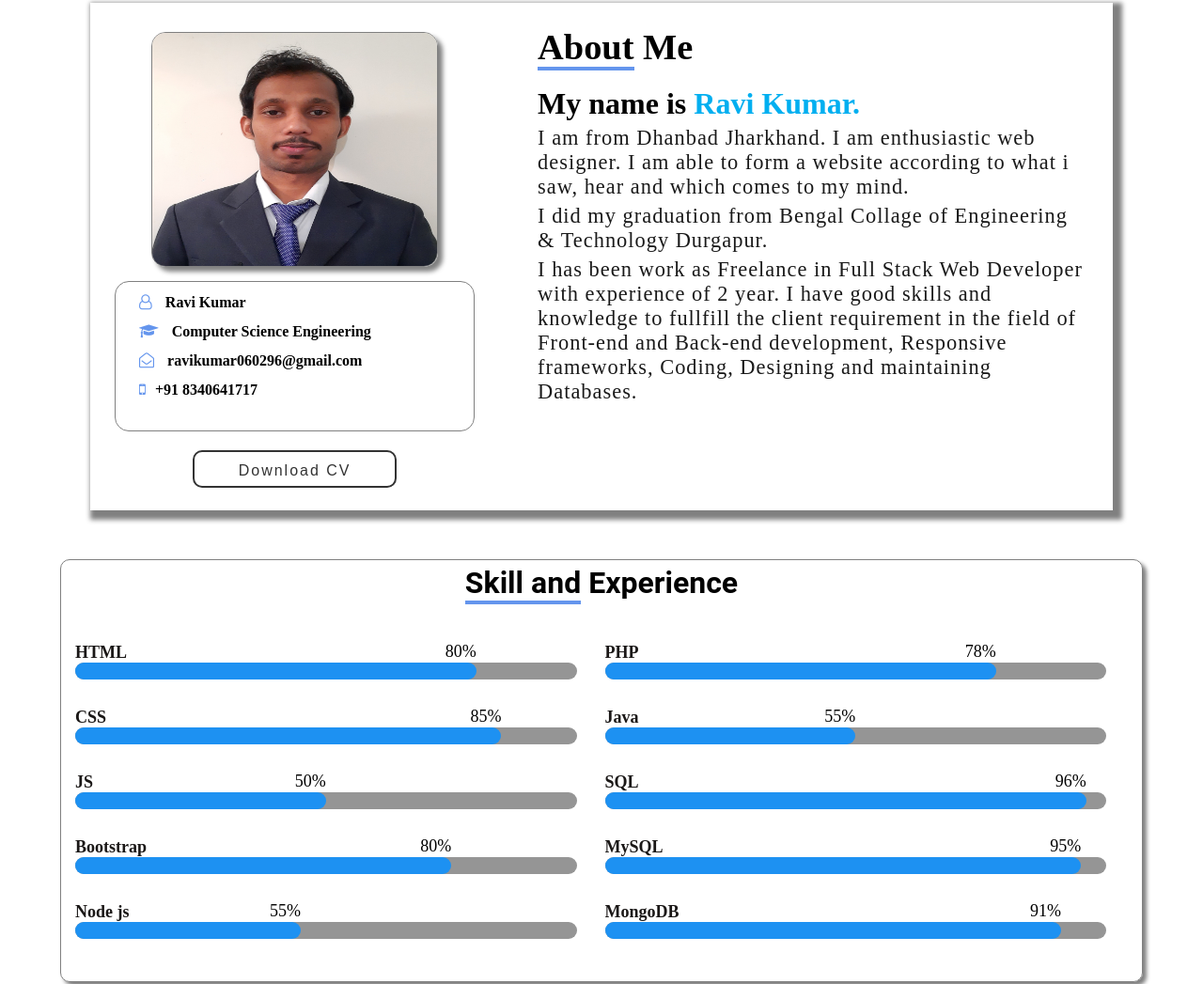
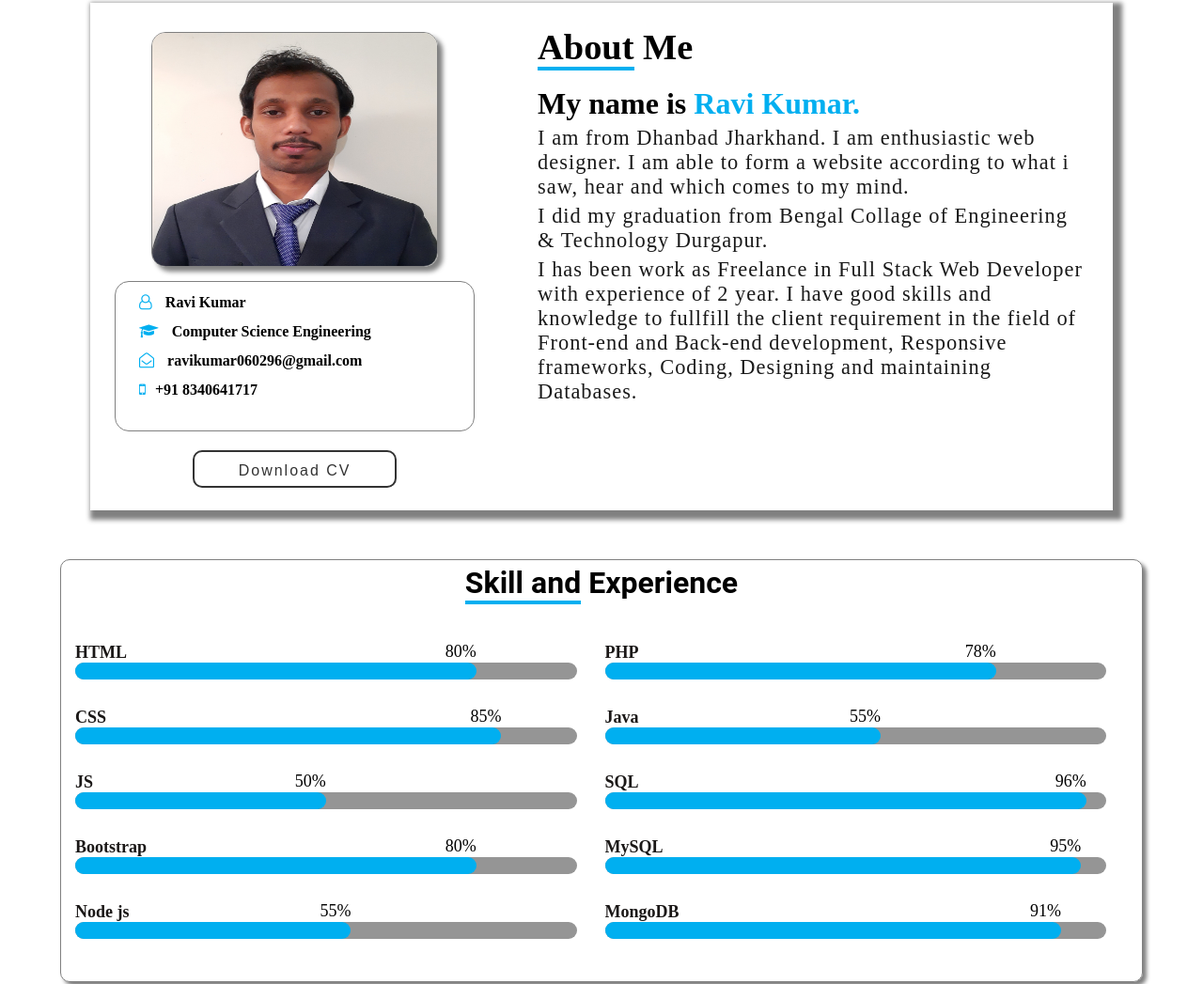
Before and after one commit to Ravikr0602/Ravi_kr_portfolio, a plain HTML site: page index.html in a window 1280 px wide. Shown: the part 755-1802 px from the top of the page at 94% size. Drawn offline with Linux system fonts and the light colour scheme.

Commit message:
Update style.css
change color.

```diff
--- a/css/style.css
+++ b/css/style.css
@@ -401,7 +401,7 @@ Start Home Section
     left: 0;
     width: 0;
     height: 100%;
-    background: #ff003b;
+    background: #00AFF0;
     transition: all .35s;
   }
 
@@ -703,7 +703,7 @@ Start About Section
 }
 .detail_short .fa
 {
-    color: cornflowerblue;
+    color: #00AFF0;
     font-size: 1.4rem;
     margin-right: 10px;
     margin-left: 5px;
@@ -760,7 +760,7 @@ Start About Section
     left: 0;
     width: 0;
     height: 100%;
-    background: #ff003b;
+    background: #00AFF0;
     transition: all .35s;
   }
 
@@ -792,7 +792,7 @@ About me right side:-
 }
 .about_right #about_me span
 {
-    border-bottom: 4px solid cornflowerblue;
+    border-bottom: 4px solid #00AFF0;
 }
 .about_right .about_yourself
 {
@@ -891,7 +891,7 @@ About me right side:-
         font-size: 1rem;
         margin-right: 5px;
         margin-left: 5px;
-
+        color: #00AFF0;
     }
 
     .detail_short #ans
@@ -1059,7 +1059,7 @@ About me right side:-
       font-size: 1rem;
       margin-right: 5px;
       margin-left: 5px;
-
+      color: #00AFF0;
     }
 
     .detail_short #ans
@@ -1192,7 +1192,7 @@ About me right side:-
       font-size: 1.4rem;
       margin-right: 10px;
       margin-left: 10px;
-
+      color: #00AFF0;
     }
 
     .detail_short #ans
@@ -1298,7 +1298,7 @@ About me right side:-
   }
   .detail_short .fa
   {
-      color: cornflowerblue;
+      color: #00AFF0;
       font-size: 1rem;
       margin-right: 5px;
       margin-left: 5px;
@@ -1391,7 +1391,7 @@ About me right side:-
 }
   .detail_short .fa
   {
-      color: cornflowerblue;
+      color: #00AFF0;
       font-size: 1rem;
       margin-right: 5px;
       margin-left: 5px;
@@ -1470,7 +1470,7 @@ About me right side:-
 
     .detail_short .fa
     {
-        color: cornflowerblue;
+        color: #00AFF0;
         font-size: 1rem;
         margin-right: 10px;
         margin-left: 5px;
@@ -1523,7 +1523,7 @@ skill
 }
 .skill_title #sk_title
 {
-    border-bottom: 4px solid cornflowerblue;
+    border-bottom: 4px solid #00AFF0;
 }
 .skill_box
 {
@@ -1587,7 +1587,7 @@ skill
     border-radius: 10px;
     width: 100%;
     height: 18px;
-    background:  #1D91F2;
+    background:  #00AFF0;
     display: block;
     position: relative;
 }
@@ -1595,7 +1595,7 @@ skill
 
 .skill_bar span{
     position: absolute;
-    border-top: 5px solid #1D91F2;
+    border-top: 5px solid #00AFF0;
     top: -30px;
     padding: 0;
     font-size: 18px;
@@ -1630,7 +1630,7 @@ skill
 /* SKILL 3 */
 .language3{
     width: 50%;
-    animation: javascript 2s;
+    animation: js 2s;
 }
 .language3 .subject3 {
     right: 0;
@@ -1639,7 +1639,7 @@ skill
 
 /* SKILL 4 */
 .language4{
-    width: 75%;
+    width: 80%;
     animation: bootstrap 2s;
 }
 
@@ -1652,7 +1652,7 @@ skill
 
 /* SKILL 5 */
 .language5{
-  width: 45%;
+  width: 55%;
   animation: nodejs 2s;
 }
 
@@ -1673,7 +1673,7 @@ skill
 
 /* SKILL 7 */
 .language7{
-    width: 50%;
+    width: 55%;
     animation: java 2s;
 }
 
```
